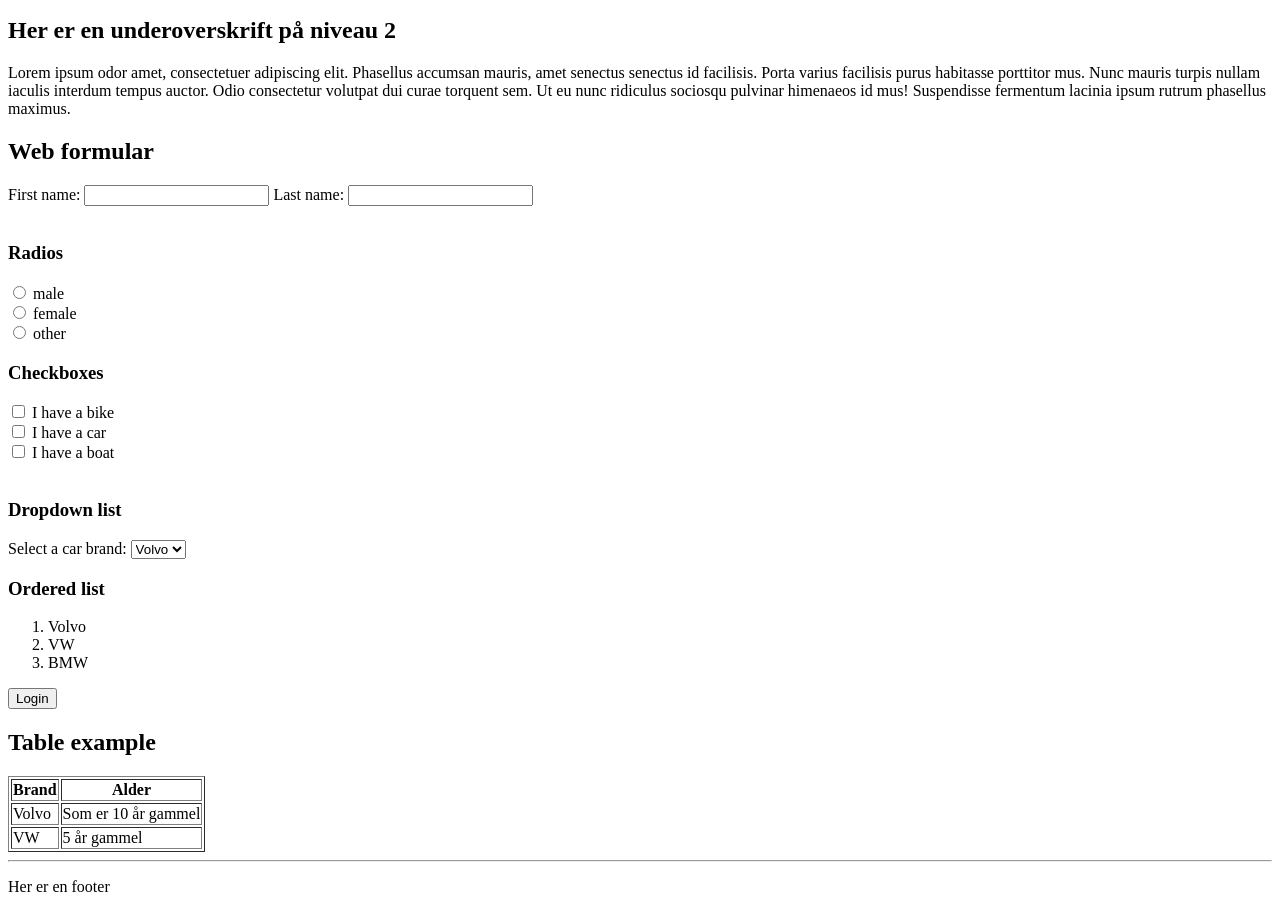
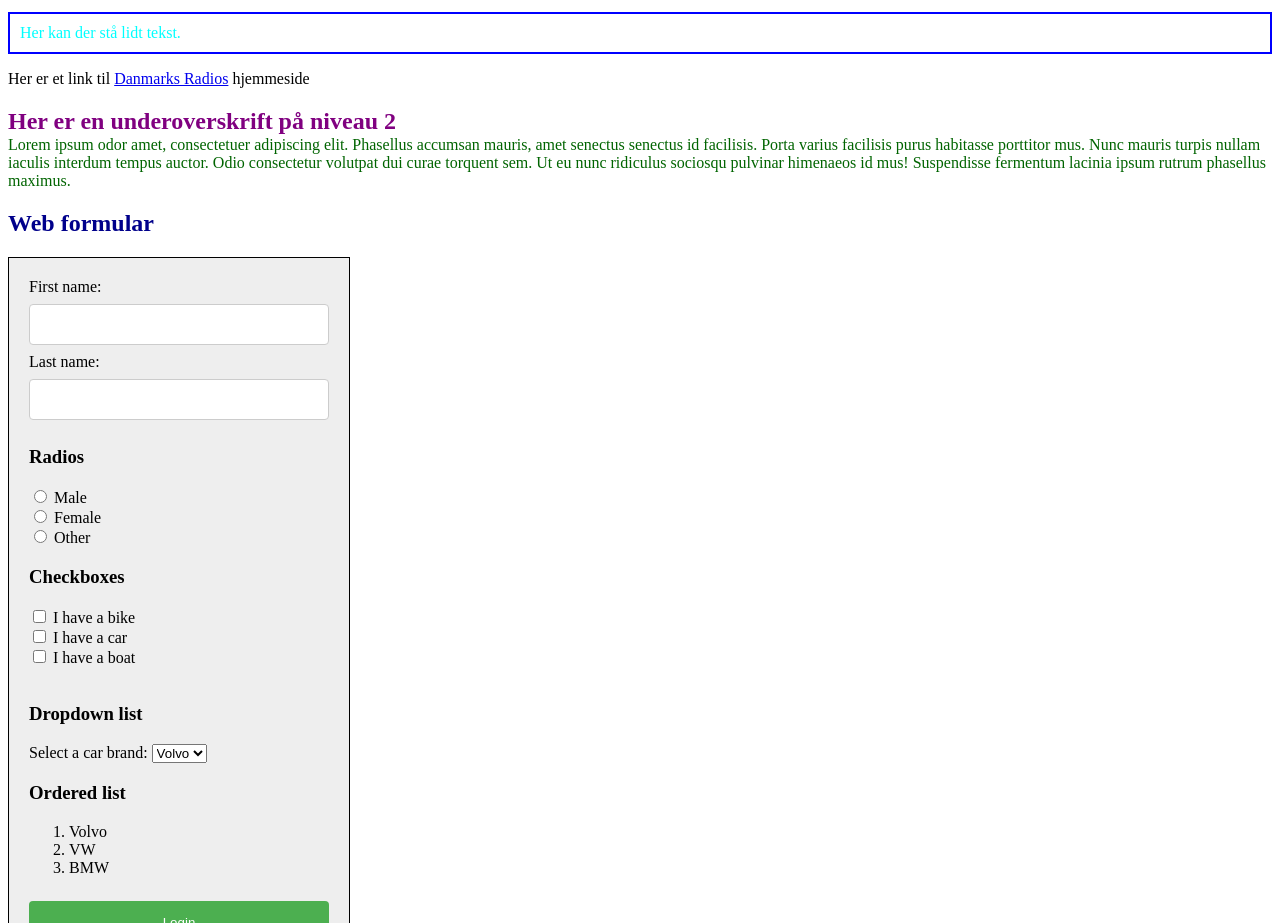
Before and after one commit to AerrowV/htmlsimpleexample, a plain HTML site: page index.html in a window 1280 px wide. Shown: the part 506-1429 px from the top of the page. Drawn offline with Linux system fonts and the light colour scheme.

Commit message:
added simple css

```diff
--- /dev/null
+++ b/css/style.css
@@ -0,0 +1,106 @@
+/* Demo stylesheet */
+
+#logoimage{
+    width: 50%;
+    border: 10px solid navajowhite;
+
+}
+
+h1 {
+    color:darkred;
+}
+
+h2 {
+    color:darkblue;
+}
+
+.greentext {
+    color:darkgreen;
+}
+
+#purpletext {
+    color:purple;
+    margin-bottom: -15px;
+}
+
+div > p {
+    color:cyan;
+    padding: 10px;
+    margin-top: 50px;
+    border: 2px solid blue;
+}
+
+
+/******** form styling ********/
+
+.webform {
+    background-color: #eeeeee;
+    max-width: 300px;
+    border: 1px solid black;
+}
+
+.small-padding {
+    padding: 10px;
+}
+
+.medium-padding {
+    padding: 20px;
+}
+
+input[type=text] {
+    margin-bottom: 10px;
+    width: 100%;
+    padding: 12px 20px;
+    margin: 8px 0;
+    display: inline-block;
+    border: 1px solid #ccc;
+    border-radius: 4px;
+    box-sizing: border-box;
+}
+
+button[type=submit]{
+        width: 100%;
+        background-color: #4CAF50;
+        color: white;
+        padding: 14px 20px;
+        margin: 8px 0;
+        border: none;
+        border-radius: 4px;
+        cursor: pointer;
+}
+
+button[type=submit]:hover {
+        background-color: #45a049;
+}
+
+/*********** table styline ************/
+
+#car-age {
+    font-family: Arial, Helvetica, sans-serif;
+    border-collapse: collapse;
+}
+
+#car-age td, #car-age th {
+    border: 1px solid #ddd;
+    padding: 8px;
+}
+
+#car-age tr:nth-child(even){background-color: #f2f2f2;}
+
+#car-age tr:hover {background-color: #ddd;}
+
+#car-age th {
+    padding-top: 12px;
+    padding-bottom: 12px;
+    text-align: left;
+    background-color: #04AA6D;
+    color: white;
+}
+
+
+
+/*
+input[type=text] {
+    vertical-align: middle;
+}
+*/
--- a/index.html
+++ b/index.html
@@ -3,23 +3,29 @@
 <head>
     <meta charset="UTF-8">
     <title>VERDENS BEDSTE HJEMMESIDE!</title>
+    <link rel="stylesheet" href="css/style.css"/>
 </head>
 <body>
 
 <header>
-    <img src="images/logo.jpg"/>
+    <img id="logoimage" src="images/logo.jpg"/>
 </header>
 <hr/>
 
 <h1>Her er den første overskrift - h1</h1>
 
-<p>Her kan der stå lidt tekst.</p>
+<div>
+    <p>
+        Her kan der stå lidt tekst.
+    </p>
+</div>
 
 <p>Her er et link til <a target="_blank" href="https://www.dr.dk/">Danmarks Radios</a> hjemmeside</p>
 
-<h2>Her er en underoverskrift på niveau 2</h2>
+<h2 id="purpletext">Her er en underoverskrift på niveau 2</h2>
 
-<p>Lorem ipsum odor amet, consectetuer adipiscing elit. Phasellus accumsan mauris, amet senectus senectus id facilisis.
+<p class="greentext">Lorem ipsum odor amet, consectetuer adipiscing elit. Phasellus accumsan mauris, amet senectus
+    senectus id facilisis.
     Porta varius facilisis purus habitasse porttitor mus. Nunc mauris turpis nullam iaculis interdum tempus auctor. Odio
     consectetur volutpat dui curae torquent sem. Ut eu nunc ridiculus sociosqu pulvinar himenaeos id mus! Suspendisse
     fermentum lacinia ipsum rutrum phasellus maximus.</p>
@@ -27,15 +33,16 @@
 <h2>Web formular</h2>
 
 <form action="modtagersider/modtager.html">
+    <div class="webform medium-padding">
         <label for="fname">First name:</label>
-    <input type="text" id="fname" name="fname" value="">
+        <input type="text" id="fname" name="fname" value=""><br>
         <label for="lname">Last name:</label>
-    <input type="text" id="lname" name="lname" value=""><br><br>
+        <input type="text" id="lname" name="lname" value="">
 
         <h3>Radios</h3>
-    <input type="radio" name="gender" value="male"/> male <br/>
-    <input type="radio" name="gender" value="female"/> female <br/>
-    <input type="radio" name="gender" value="other"/> other <br/>
+        <input type="radio" name="gender" value="male"/> Male <br/>
+        <input type="radio" name="gender" value="female"/> Female <br/>
+        <input type="radio" name="gender" value="other"/> Other <br/>
 
         <h3>Checkboxes</h3>
 
@@ -63,13 +70,12 @@
 
         <button type="submit">Login</button>
 
-
-
+    </div>
 </form>
 
 <h2>Table example</h2>
 
-<table border="1">
+<table id="car-age">
     <thead>
     <tr>
         <th>Brand</th>
@@ -79,11 +85,11 @@
     <tbody>
     <tr>
         <td>Volvo</td>
-        <td>Som er 10 år gammel</td>
+        <td>10 år</td>
     </tr>
     <tr>
         <td>VW</td>
-        <td>5 år gammel</td>
+        <td>5 år</td>
     </tr>
     </tbody>
 </table>
```
Lines whose indentation alone changed are shown as unchanged.
